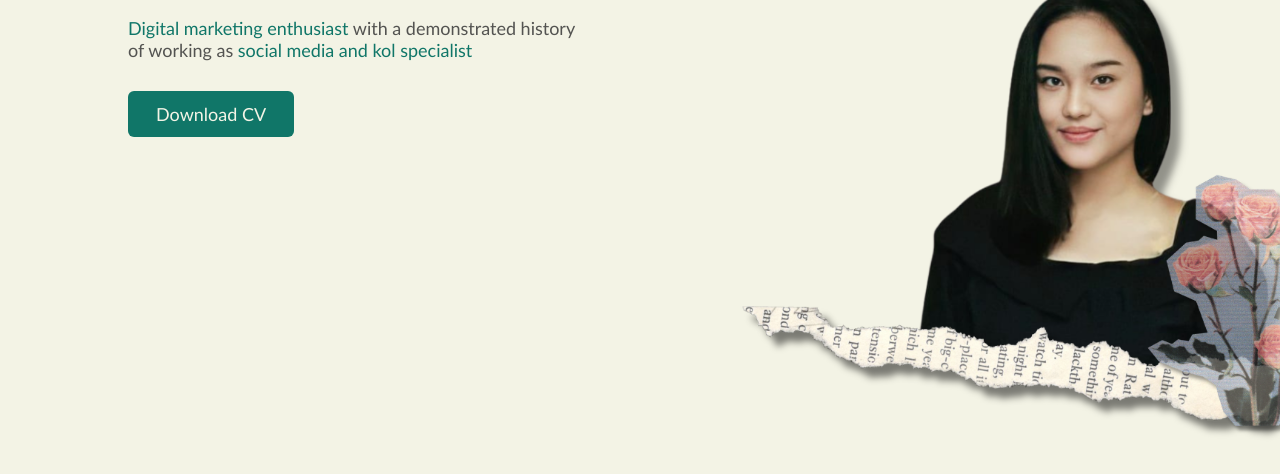
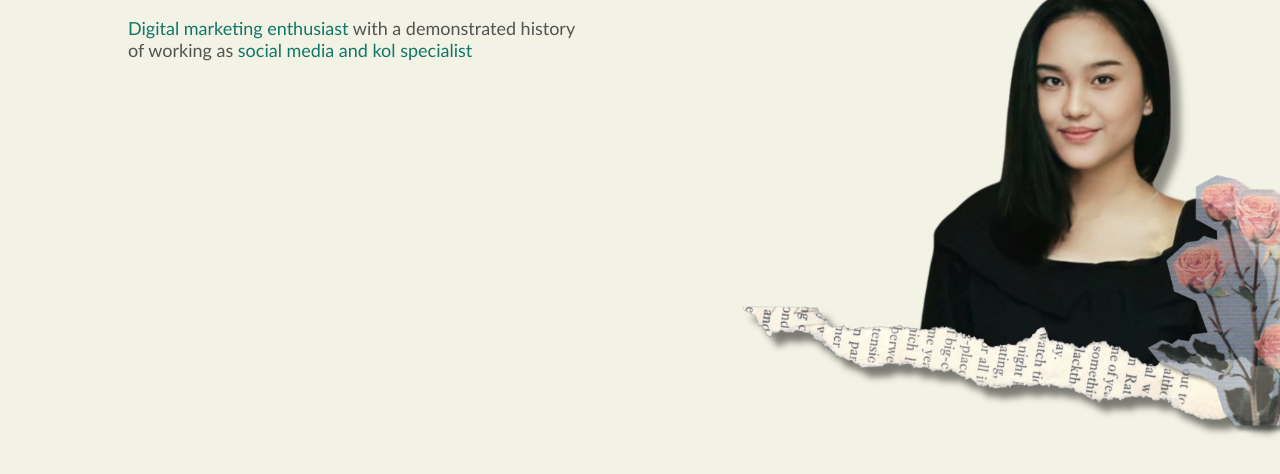
Before and after one commit to FikriSof/porto-adzra, a plain HTML site: page index.html in a window 1280 px wide. Shown: the part 326-800 px from the top of the page. Drawn offline with Linux system fonts and the light colour scheme.

Commit message:
remove download cv

```diff
--- a/index.html
+++ b/index.html
@@ -33,7 +33,7 @@
             <span>Digital marketing enthusiast</span> with a demonstrated history <br />
             of working as <span>social media and kol specialist</span>
           </p>
-          <a href="assets/CV_Shafira Adzra Erminabilah.pdf" class="btn-cv" download>Download CV</a>
+          <!-- <a href="assets/CV_Shafira Adzra Erminabilah.pdf" class="btn-cv" download>Download CV</a> -->
         </div>
       </div>
     </div>
```
